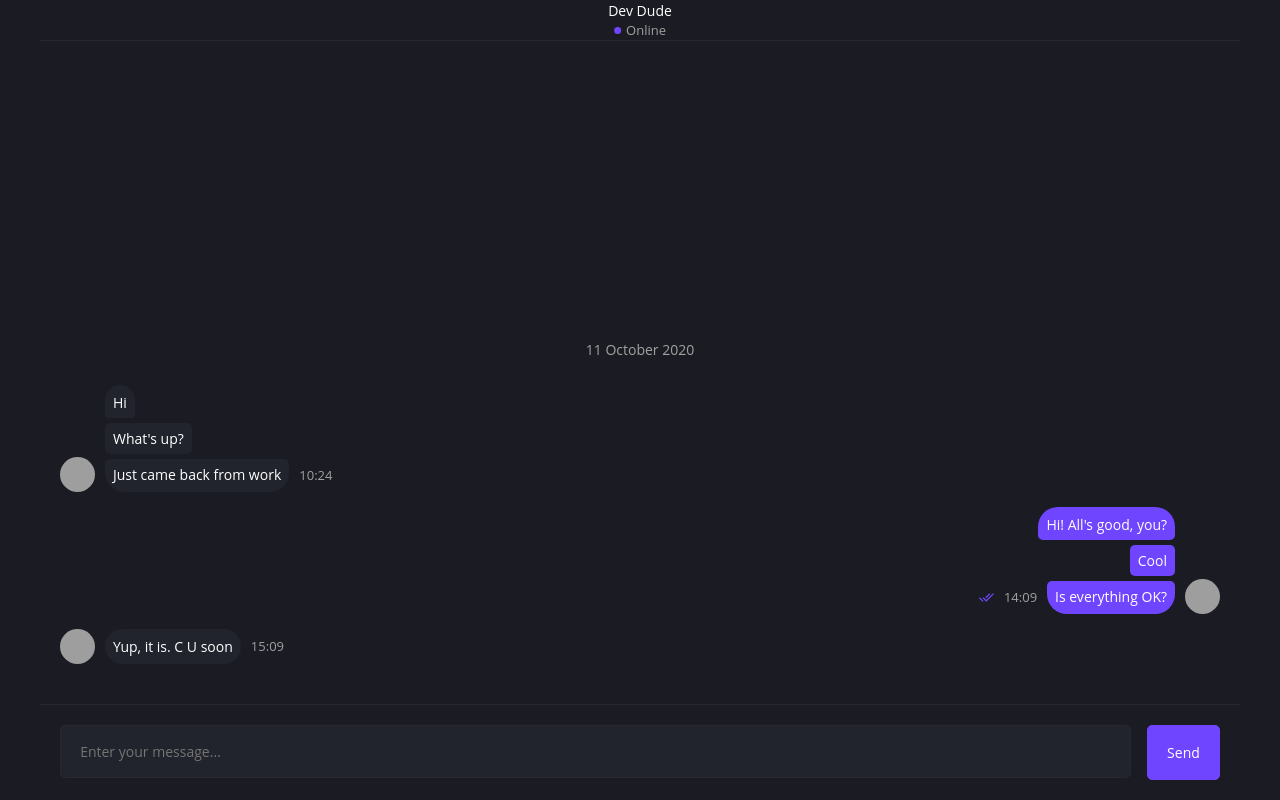
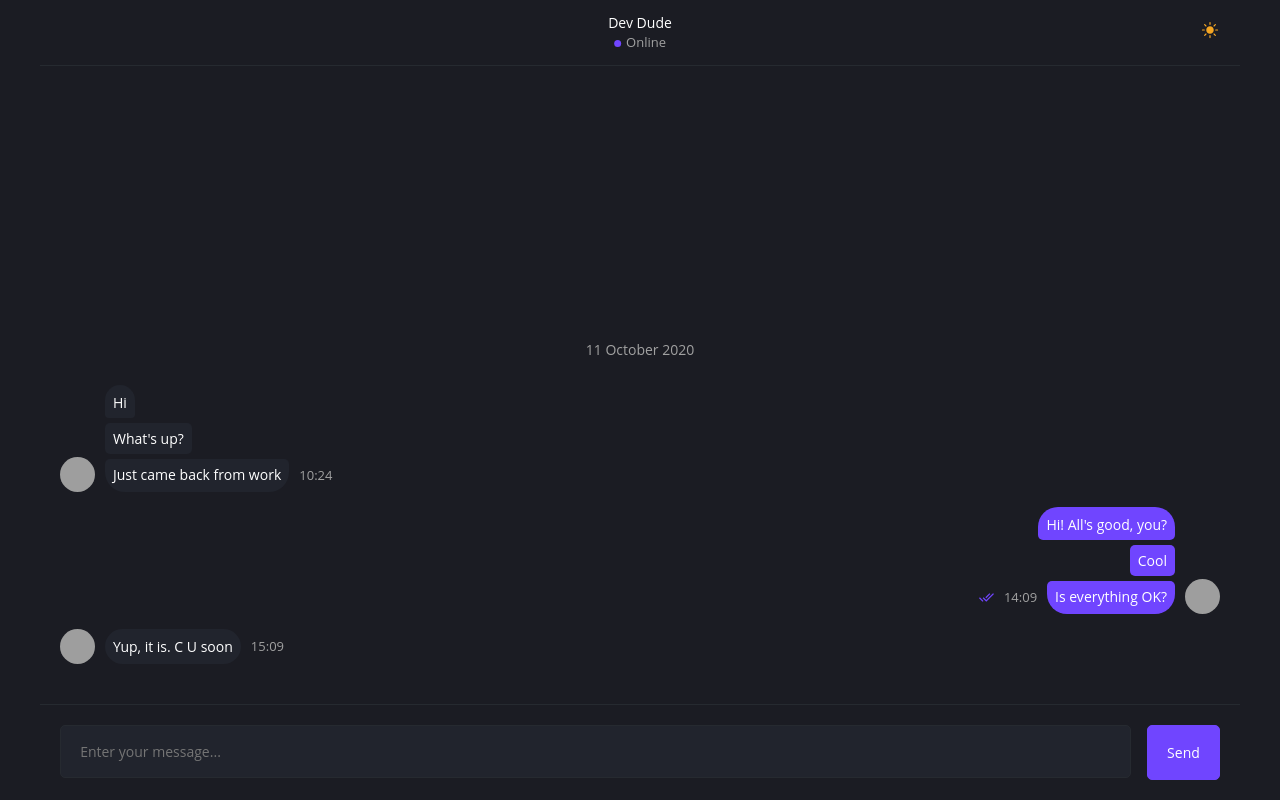
Before and after one commit to Jonesso/ReactDialogApp, a React (Create React App) app: page / in a window 1280 px wide. Built offline with nearby package versions, Linux system fonts and the light colour scheme; grey boxes are pictures that could not be loaded; what webfontloader would draw is missing.

Commit message:
Add: dialog themes toggle

```diff
--- a/src/App.js
+++ b/src/App.js
@@ -1,17 +1,33 @@
-import React, {useState} from "react"
+import React, {useEffect, useState} from "react"
+
 import Header from "./components/Header";
 import Dialog from "./components/Dialog";
 import Sender from "./components/Sender";
 
+import {AppContext} from "./context";
+import {getTheme, setTheme} from "./helpers/theme";
+
 const App = () => {
     const [message, addMessage] = useState(null);
+    const [theme, toggleTheme] = useState(getTheme());
+
+    useEffect(() => {
+        setTheme(theme)
+    }, [theme]);
 
     return (
-        <div className="container">
-            <Header />
-            <Dialog newMessage={message} />
-            <Sender onAddMessage={addMessage} />
-        </div>
+        <AppContext.Provider
+            value={{
+                theme,
+                toggleTheme,
+            }}
+        >
+            <div className="container">
+                <Header/>
+                <Dialog newMessage={message}/>
+                <Sender onAddMessage={addMessage}/>
+            </div>
+        </AppContext.Provider>
     );
 };
 
--- /dev/null
+++ b/src/components/Header/Theme/index.js
@@ -0,0 +1,29 @@
+import React, {useContext} from "react";
+import {AppContext} from "../../../context";
+import {IoIosMoon, IoIosSunny} from "react-icons/io";
+import "./styles.css";
+
+const Theme = () => {
+    const { theme, toggleTheme } = useContext(AppContext);
+
+    const onToggleTheme = (event) => {
+        const { theme } = event.currentTarget.dataset;
+        toggleTheme(theme);
+    };
+
+    return (
+        <div
+            className="theme"
+            data-theme={theme === "light" ? "dark" : "light"}
+            onClick={onToggleTheme}
+        >
+            {theme === "light" ? (
+                <IoIosMoon size={20} className="dark" />
+            ) : (
+                <IoIosSunny className="yellow" size={20} />
+            )}
+        </div>
+    );
+};
+
+export default Theme;
--- /dev/null
+++ b/src/components/Header/Theme/styles.css
@@ -0,0 +1,12 @@
+.theme {
+    cursor: pointer;
+    margin-left: auto;
+}
+
+.theme svg.dark path {
+    fill: var(--dark);
+}
+
+.theme svg.yellow path {
+    fill: var(--yellow);
+}
--- a/src/components/Header/index.js
+++ b/src/components/Header/index.js
@@ -1,5 +1,6 @@
 import React from "react";
 import UserInfo from "./UserInfo";
+import Theme from "./Theme";
 
 import "./styles.css";
 
@@ -7,6 +8,7 @@ const Header = () => {
     return (
         <div className="header">
             <UserInfo />
+            <Theme />
         </div>
     );
 };
--- a/src/context.js
+++ b/src/context.js
@@ -0,0 +1,3 @@
+import { createContext } from "react";
+
+export const AppContext = createContext();
--- /dev/null
+++ b/src/helpers/theme.js
@@ -0,0 +1,15 @@
+export const getTheme = () => {
+    return localStorage.getItem("application-theme") || "dark";
+};
+
+export const setTheme = (theme) => {
+    localStorage.setItem("application-theme", theme);
+
+    if (theme === "dark") {
+        document.body.classList.add("dark");
+        document.body.classList.remove("light");
+    } else {
+        document.body.classList.add("light");
+        document.body.classList.remove("dark");
+    }
+};
```
